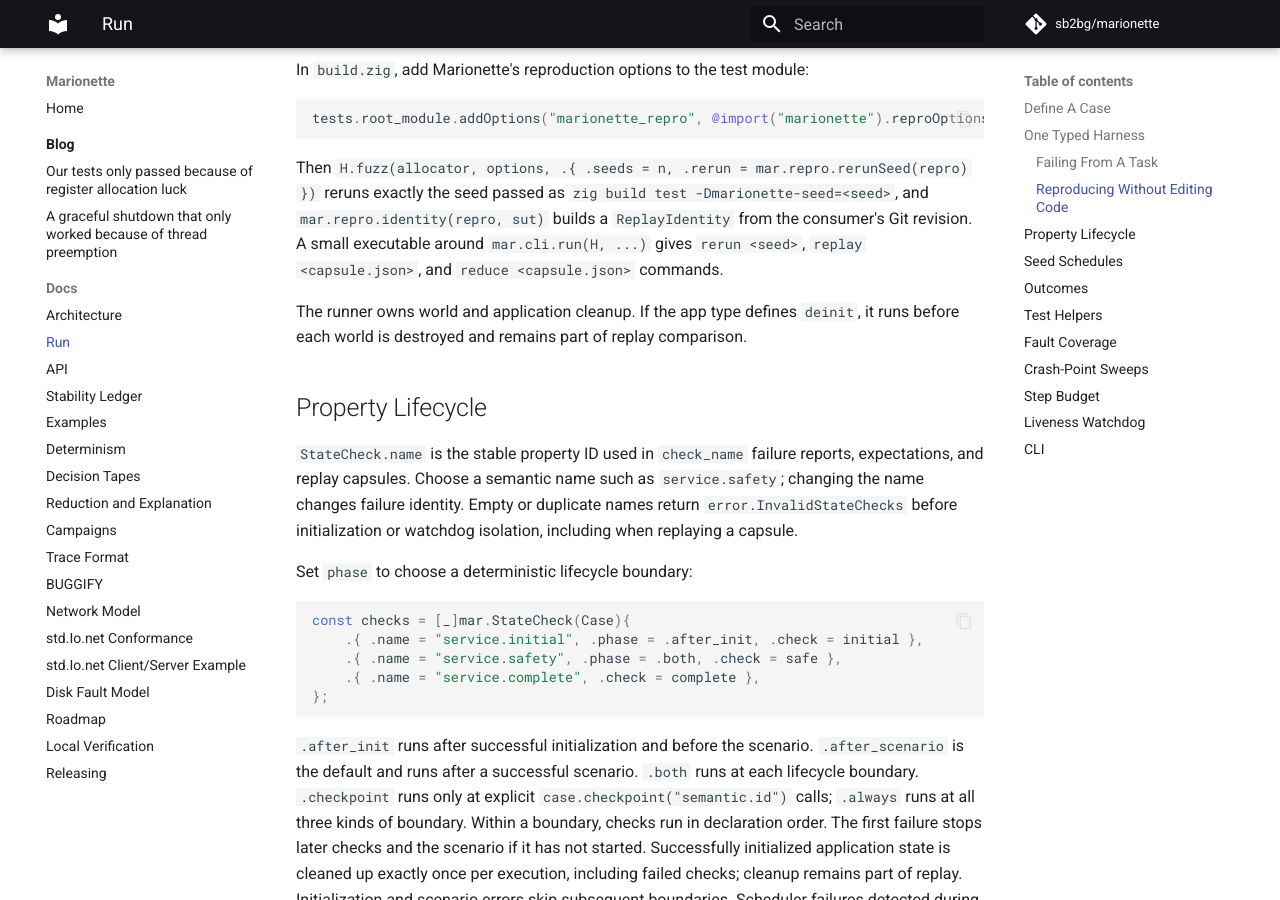
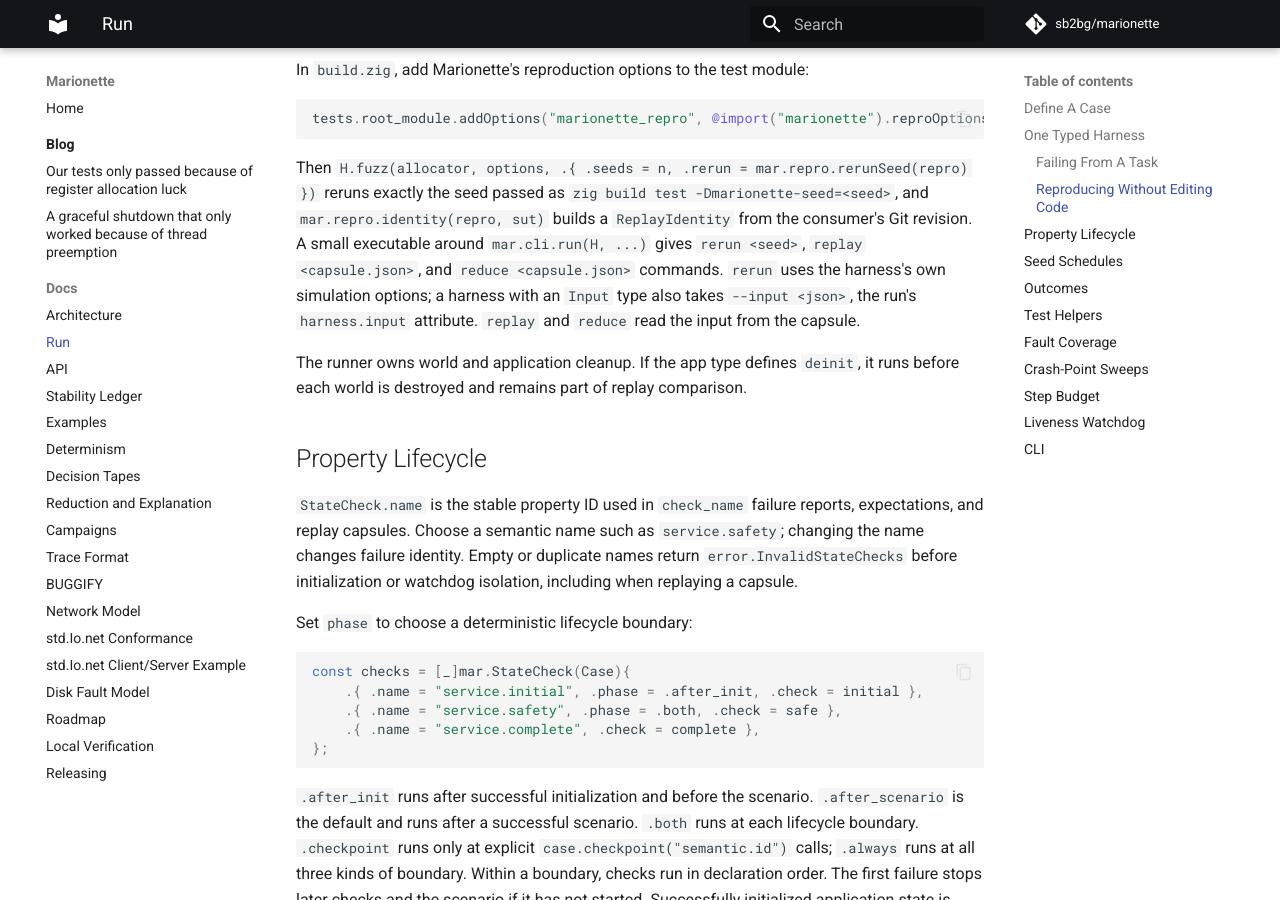
Before and after one commit to sb2bg/marionette, an MkDocs documentation site: the page built from docs/run.md, in a window 1280 px wide and 900 px high, scrolled down 1865 px. Built offline with MkDocs 1.6.1 and Material for MkDocs 9.7.7, drawn with Linux system fonts in a browser that asks for light colours; comment, search, counter and statistics services are not loaded.

Commit message:
Let the cli rerun harnesses that take a typed input
cli.run called H.run with only a seed, so for a harness with an Input type
rerun always failed with HarnessInputRequired, which escaped the cli as an
error instead of a usage message and exit code.

rerun now takes --input <json>, the run's harness.input attribute, and
decodes it into the harness's Input. A missing or malformed input is a
usage error (exit 2), as is --input for a harness without one or for
replay and reduce, which read the input from the capsule.

```diff
--- a/docs/run.md
+++ b/docs/run.md
@@ -97,6 +97,9 @@ reruns exactly the seed passed as `zig build test -Dmarionette-seed=<seed>`,
 and `mar.repro.identity(repro, sut)` builds a `ReplayIdentity` from the
 consumer's Git revision. A small executable around `mar.cli.run(H, ...)` gives
 `rerun <seed>`, `replay <capsule.json>`, and `reduce <capsule.json>` commands.
+`rerun` uses the harness's own simulation options; a harness with an `Input`
+type also takes `--input <json>`, the run's `harness.input` attribute.
+`replay` and `reduce` read the input from the capsule.
 
 The runner owns world and application cleanup. If the app type defines
 `deinit`, it runs before each world is destroyed and remains part of replay
```
Also changed, not shown: CHANGELOG.md (+2 -1 lines), 2 other files.
